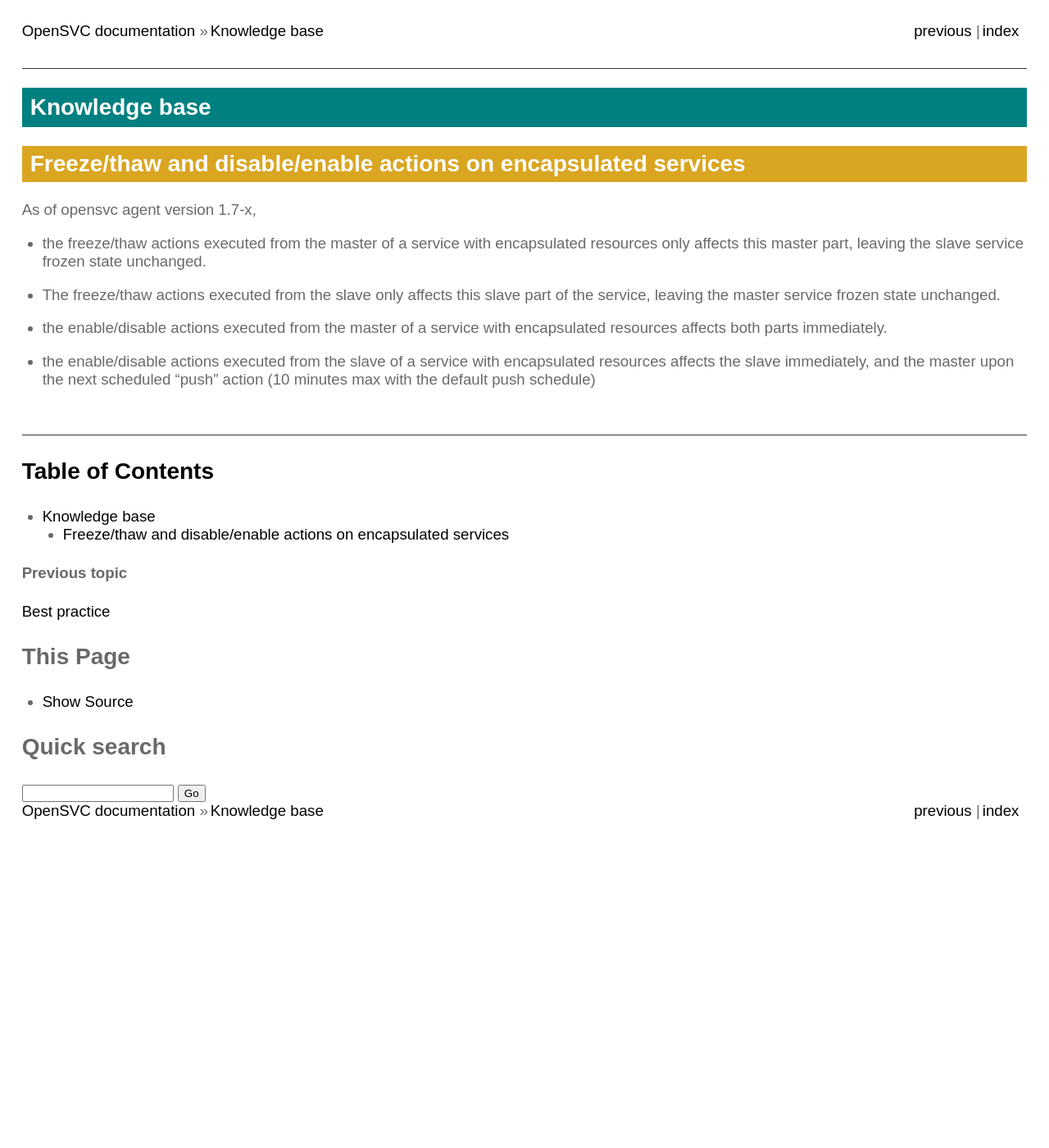
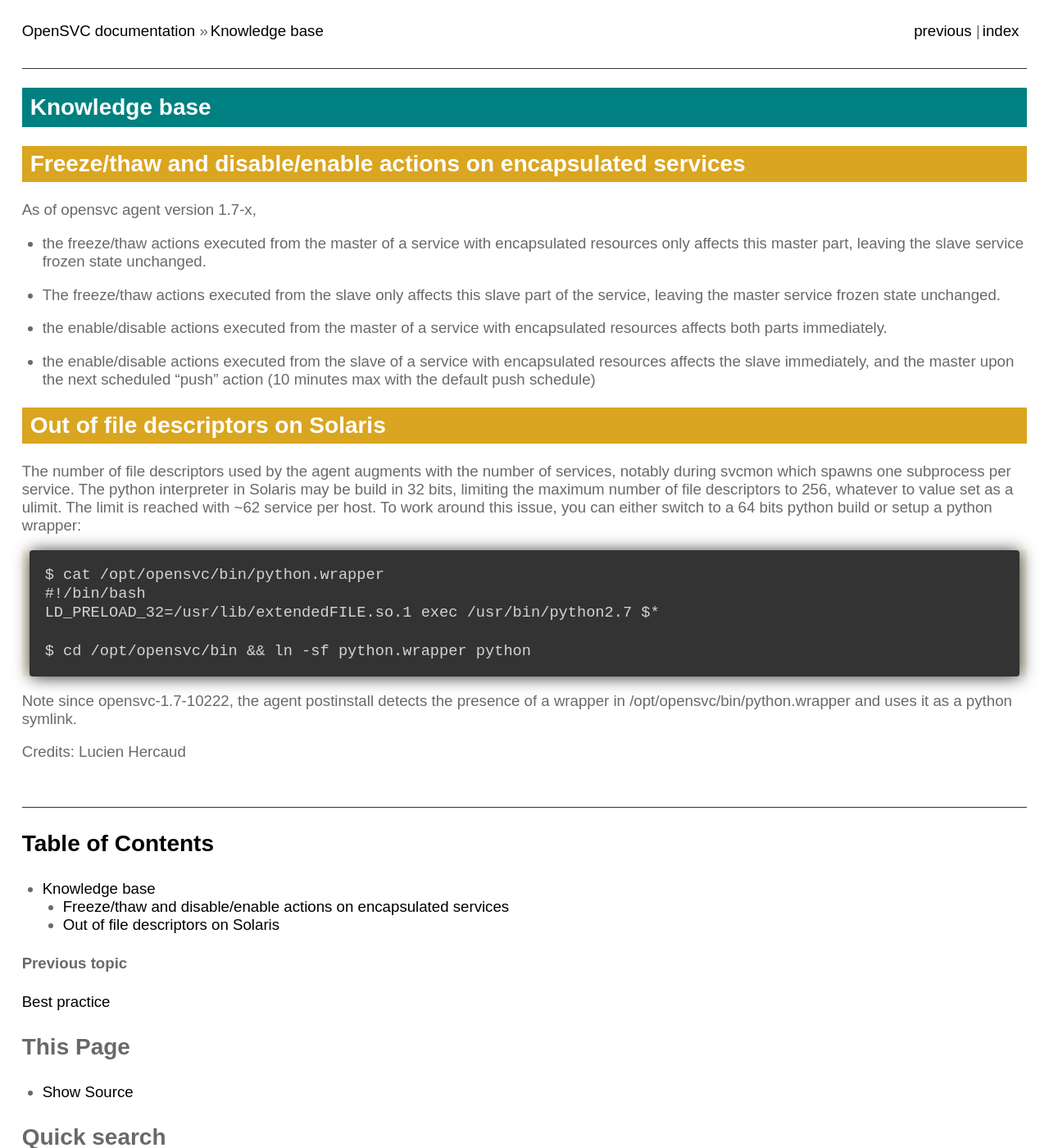
Before and after one commit to opensvc/docs.opensvc.com, a Sphinx documentation site: the page built from source/knowledge.base.rst, in a window 1280 px wide and 1400 px high. Shown: the whole window at 82% size. Built offline with Sphinx 7.4.7, drawn with Linux system fonts in a browser that asks for light colours; comment, search, counter and statistics services are not loaded.

Commit message:
Add the nofile issue on solaris in the knowledge base

```diff
--- a/source/knowledge.base.rst
+++ b/source/knowledge.base.rst
@@ -10,3 +10,20 @@
 * The freeze/thaw actions executed from the slave only affects this slave part of the service, leaving the master service frozen state unchanged.
 * the enable/disable actions executed from the master of a service with encapsulated resources affects both parts immediately.
 * the enable/disable actions executed from the slave of a service with encapsulated resources affects the slave immediately, and the master upon the next scheduled "push" action (10 minutes max with the default push schedule)
+
+Out of file descriptors on Solaris
+----------------------------------
+
+The number of file descriptors used by the agent augments with the number of services, notably during svcmon which spawns one subprocess per service.
+The python interpreter in Solaris may be build in 32 bits, limiting the maximum number of file descriptors to 256, whatever to value set as a ulimit. The limit is reached with ~62 service per host.
+To work around this issue, you can either switch to a 64 bits python build or setup a python wrapper::
+
+	$ cat /opt/opensvc/bin/python.wrapper
+	#!/bin/bash
+	LD_PRELOAD_32=/usr/lib/extendedFILE.so.1 exec /usr/bin/python2.7 $*
+
+	$ cd /opt/opensvc/bin && ln -sf python.wrapper python
+
+Note since opensvc-1.7-10222, the agent postinstall detects the presence of a wrapper in /opt/opensvc/bin/python.wrapper and uses it as a python symlink.
+
+Credits: Lucien Hercaud
```
